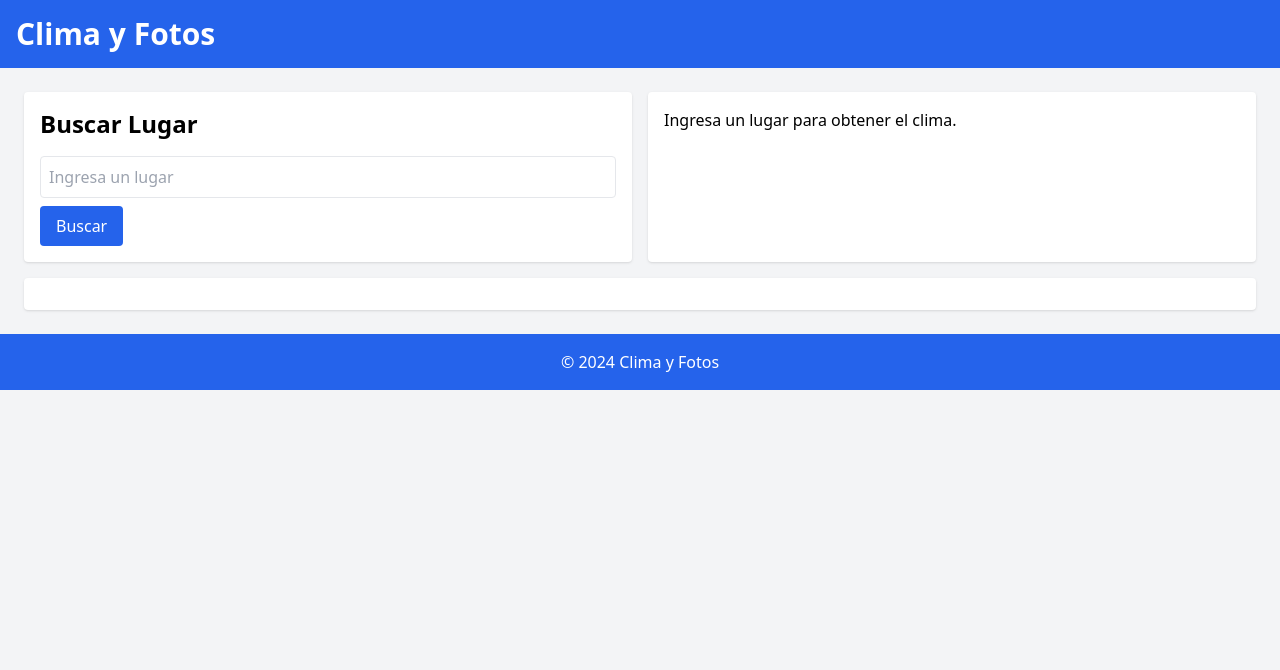
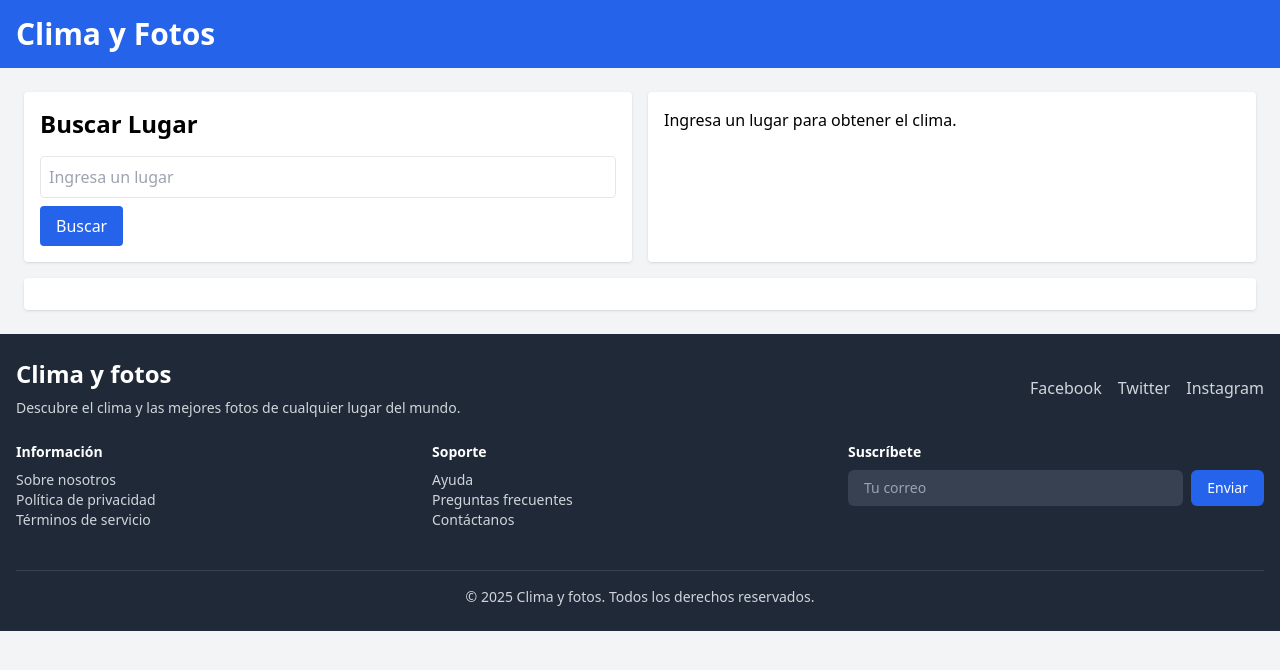
Before and after one commit to JaViErJiMeNeZ02/APIS, a website: page src/index2.html in a window 1280 px wide. Drawn offline with nearby package versions, Linux system fonts and the light colour scheme.

Commit message:
Footer y final del proyecto

```diff
--- a/src/index2.html
+++ b/src/index2.html
@@ -28,9 +28,53 @@
             <div class="grid grid-cols-1 sm:grid-cols-2 md:grid-cols-3 gap-4 mt-4" id="galeriaFotos"></div>
         </article>
     </main>
-    <footer class="bg-blue-600 text-white text-center p-4">
-        © 2024 Clima y Fotos
-    </footer>
+    <footer class="bg-gray-800 text-gray-300 py-6">
+        <div class="container mx-auto px-4">
+
+            <div class="flex flex-wrap justify-between items-center mb-6">
+            <div class="w-full md:w-auto text-center md:text-left">
+              <h1 class="text-2xl font-bold text-white">Clima y fotos</h1>
+              <p class="text-sm mt-2">Descubre el clima y las mejores fotos de cualquier lugar del mundo.</p>
+            </div>
+            <div class="w-full md:w-auto mt-4 md:mt-0 flex justify-center md:justify-end space-x-4">
+              <a href="https://www.facebook.com/?locale=es_ES" class="text-gray-300 hover:text-white transition">Facebook</a>
+              <a href="https://x.com/?lang=es" class="text-gray-300 hover:text-white transition">Twitter</a>
+              <a href="https://www.instagram.com/" class="text-gray-300 hover:text-white transition">Instagram</a>
+            </div>
+          </div>
+
+          <div class="flex flex-wrap justify-between text-sm">
+            <div class="w-full md:w-1/3 mb-4">
+              <h3 class="text-white font-semibold mb-2">Información</h3>
+              <ul>
+                <li><a href="#" class="hover:text-white">Sobre nosotros</a></li>
+                <li><a href="#" class="hover:text-white">Política de privacidad</a></li>
+                <li><a href="#" class="hover:text-white">Términos de servicio</a></li>
+              </ul>
+            </div>
+            <div class="w-full md:w-1/3 mb-4">
+              <h3 class="text-white font-semibold mb-2">Soporte</h3>
+              <ul>
+                <li><a href="#" class="hover:text-white">Ayuda</a></li>
+                <li><a href="#" class="hover:text-white">Preguntas frecuentes</a></li>
+                <li><a href="#" class="hover:text-white">Contáctanos</a></li>
+              </ul>
+            </div>
+            <div class="w-full md:w-1/3">
+              <h3 class="text-white font-semibold mb-2">Suscríbete</h3>
+              <form action="#" method="POST" class="flex space-x-2">
+                <input type="email" placeholder="Tu correo" class="px-4 py-2 rounded-md focus:outline-none focus:ring-2 focus:ring-indigo-500 flex-grow bg-gray-700 text-white">
+                <button type="submit" class="bg-blue-600 hover:bg-red-700 text-white px-4 py-2 rounded-md">Enviar</button>
+              </form>
+            </div>
+          </div>
+
+          <div class="border-t border-gray-700 mt-6 pt-4 text-center text-sm">
+            <p>&copy; 2025 Clima y fotos. Todos los derechos reservados.</p>
+          </div>
+        </div>
+      </footer>
+
     <script src="./script.js"></script>
 </body>
 </html>
```
Also changed, not shown: src/output.css.
